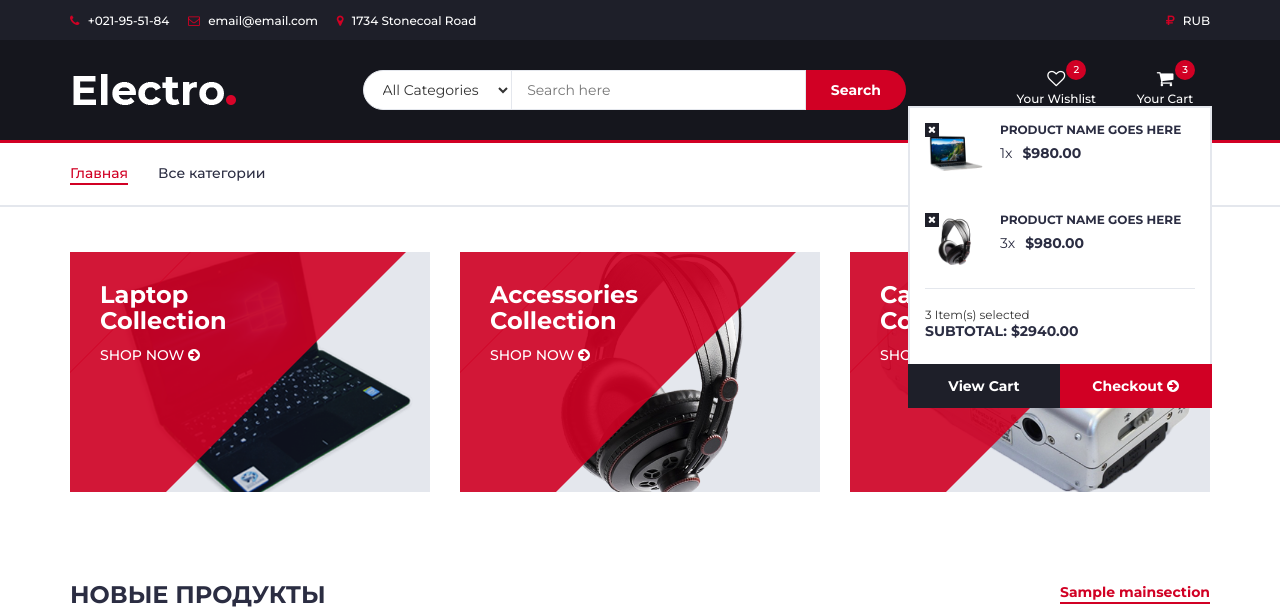
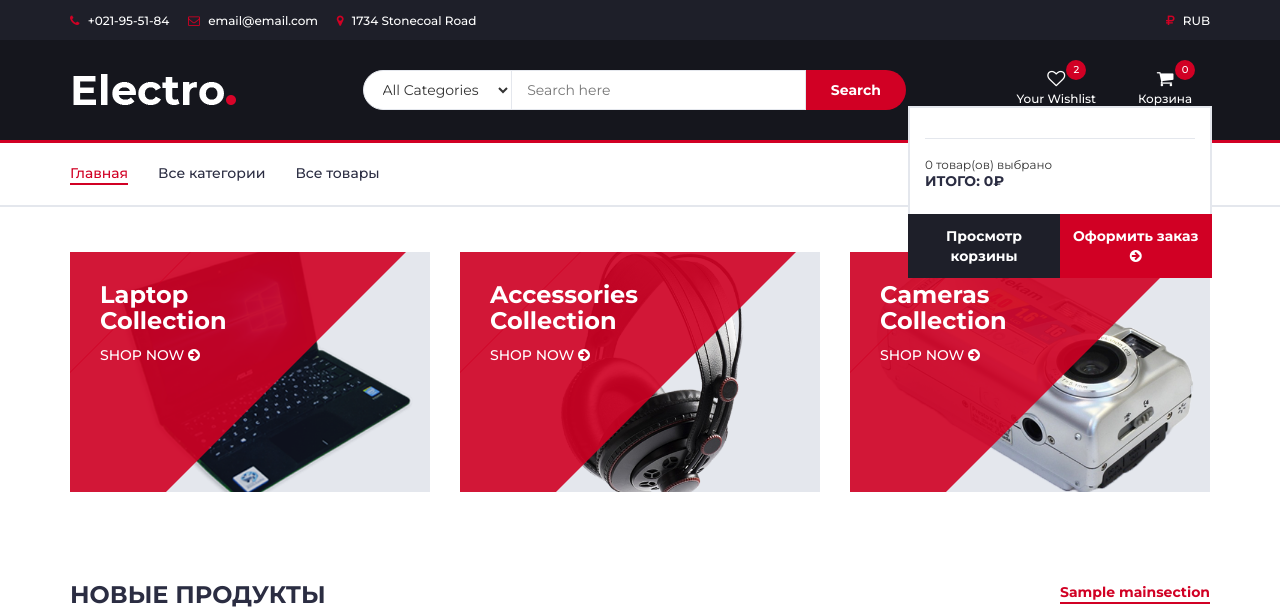
Before and after one commit to st2l/svet_site_ramastered, a Django app: page / in a window 1280 px wide, after a click that opens the changed part. Shown: the top 611 px of the page. Run offline with Django 5.2, Linux system fonts and the light colour scheme; tables that the repository leaves empty hold one stand-in row (values such as "Sample post"); grey boxes marked "Sample" are stand-in pictures; some libraries are stand-ins or nearby versions.

Commit message:
Refactor cart functionality and enhance index view with dynamic cart data

```diff
--- a/config/urls.py
+++ b/config/urls.py
@@ -15,14 +15,14 @@ Including another URLconf
     2. Add a URL to urlpatterns:  path('blog/', include('blog.urls'))
 """
 from django.contrib import admin
-from django.urls import path
+from django.urls import path, include
 from django.conf import settings
 from django.conf.urls.static import static
 from svet_site.views import index
 
 urlpatterns = [
     path('admin/', admin.site.urls),
-    path('', index, name='index'),
+    path('', include('svet_site.urls', namespace='svet_site')),  # Add namespace parameter
 ]
 
 urlpatterns += static(settings.MEDIA_URL, document_root=settings.MEDIA_ROOT)
--- a/svet_site/templates/svet_site/index.html
+++ b/svet_site/templates/svet_site/index.html
@@ -104,40 +104,31 @@
 								<div class="dropdown">
 									<a class="dropdown-toggle" data-toggle="dropdown" aria-expanded="true">
 										<i class="fa fa-shopping-cart"></i>
-										<span>Your Cart</span>
-										<div class="qty">3</div>
+											<span>Корзина</span>
+											<div class="qty">{{ cart_count|default:0 }}</div>
 										</a>
 										<div class="cart-dropdown">
 											<div class="cart-list">
+												{% for item in cart_items %}
 												<div class="product-widget">
 													<div class="product-img">
-													<img src="{% static 'img/product01.png' %}" alt="">
+														<img src="{{ item.image }}" alt="{{ item.name }}">
 													</div>
 													<div class="product-body">
-													<h3 class="product-name"><a href="#">product name goes here</a></h3>
-													<h4 class="product-price"><span class="qty">1x</span>$980.00</h4>
+														<h3 class="product-name"><a href="#">{{ item.name }}</a></h3>
+														<h4 class="product-price"><span class="qty">{{ item.quantity }}x</span>{{ item.price }}₽</h4>
 													</div>
 													<button class="delete"><i class="fa fa-close"></i></button>
 												</div>
-
-											<div class="product-widget">
-												<div class="product-img">
-													<img src="{% static 'img/product02.png' %}" alt="">
-												</div>
-												<div class="product-body">
-													<h3 class="product-name"><a href="#">product name goes here</a></h3>
-													<h4 class="product-price"><span class="qty">3x</span>$980.00</h4>
-												</div>
-												<button class="delete"><i class="fa fa-close"></i></button>
-											</div>
+												{% endfor %}
 											</div>
 											<div class="cart-summary">
-											<small>3 Item(s) selected</small>
-											<h5>SUBTOTAL: $2940.00</h5>
+												<small>{{ cart_count|default:0 }} товар(ов) выбрано</small>
+												<h5>ИТОГО: {{ cart_total|default:0 }}₽</h5>
 											</div>
 											<div class="cart-btns">
-											<a href="#">View Cart</a>
-											<a href="#">Checkout  <i class="fa fa-arrow-circle-right"></i></a>
+												<a href="#">Просмотр корзины</a>
+												<a href="#">Оформить заказ <i class="fa fa-arrow-circle-right"></i></a>
 											</div>
 										</div>
 									</div>
@@ -173,6 +164,7 @@
 					<ul class="main-nav nav navbar-nav">
 						<li class="active"><a href="/">Главная</a></li>
 						<li><a href="/categories">Все категории</a></li>
+						<li><a href="/categories">Все товары</a></li>
 					</ul>
 					<!-- /NAV -->
 				</div>
@@ -299,7 +291,10 @@
 												</div>
 											</div>
 											<div class="add-to-cart">
-												<button class="add-to-cart-btn"><i class="fa fa-shopping-cart"></i> В корзину</button>
+												<form class="add-to-cart-form" method="POST" data-product-id="{{ product.id }}">
+													{% csrf_token %}
+													<button type="submit" class="add-to-cart-btn"><i class="fa fa-shopping-cart"></i> В корзину</button>
+												</form>
 											</div>
 										</div>
 										<!-- /product -->
@@ -430,7 +425,10 @@
 												</div>
 											</div>
 											<div class="add-to-cart">
-												<button class="add-to-cart-btn"><i class="fa fa-shopping-cart"></i> В корзину</button>
+												<form class="add-to-cart-form" method="POST" data-product-id="{{ product.id }}">
+													{% csrf_token %}
+													<button type="submit" class="add-to-cart-btn"><i class="fa fa-shopping-cart"></i> В корзину</button>
+												</form>
 											</div>
 										</div>
 										<!-- /product -->
@@ -670,6 +668,62 @@
 		<script src="{% static 'js/nouislider.min.js' %}"></script>
 		<script src="{% static 'js/jquery.zoom.min.js' %}"></script>
 		<script src="{% static 'js/main.js' %}"></script>
+		<script>
+			$(document).ready(function() {
+				// Handle add to cart form submission
+				$('.add-to-cart-form').on('submit', function(e) {
+					e.preventDefault();
+					const form = $(this);
+					const productId = form.data('product-id');
 
+					$.ajax({
+						url: "{% url 'svet_site:add_to_cart' %}",  // Updated URL
+						method: 'POST',
+						data: {
+							'product_id': productId,
+							'csrfmiddlewaretoken': form.find('input[name=csrfmiddlewaretoken]').val()
+						},
+						success: function(response) {
+							// Update cart quantity in header
+							$('.header-ctn .dropdown .qty').text(response.cart_count);
+
+							// Update cart dropdown
+							updateCartDropdown(response.cart_items);
+
+							// Show success message
+							alert('Товар добавлен в корзину!');
+						},
+						error: function() {
+							alert('Произошла ошибка при добавлении товара');
+						}
+					});
+				});
+
+				function updateCartDropdown(cartItems) {
+					const cartList = $('.cart-dropdown .cart-list');
+					cartList.empty();
+
+					let total = 0;
+					cartItems.forEach(item => {
+						cartList.append(`
+							<div class="product-widget">
+								<div class="product-img">
+									<img src="${item.image}" alt="${item.name}">
+								</div>
+								<div class="product-body">
+									<h3 class="product-name"><a href="#">${item.name}</a></h3>
+									<h4 class="product-price"><span class="qty">${item.quantity}x</span>${item.price}₽</h4>
+								</div>
+								<button class="delete"><i class="fa fa-close"></i></button>
+							</div>
+						`);
+						total += item.price * item.quantity;
+					});
+
+					$('.cart-summary small').text(`${cartItems.length} товар(ов) выбрано`);
+					$('.cart-summary h5').text(`ИТОГО: ${total}₽`);
+				}
+			});
+		</script>
 	</body>
 </html>
--- a/svet_site/urls.py
+++ b/svet_site/urls.py
@@ -1,12 +1,9 @@
-from django.contrib import admin
-from django.urls import path, include
-from django.conf import settings
-from django.conf.urls.static import static
+from django.urls import path
+from . import views
+
+app_name = 'svet_site'  # Add this line to register the namespace
 
 urlpatterns = [
-    path('admin/', admin.site.urls),
-    path('', include('svet_site.urls')),
+    path('', views.index, name='index'),
+    path('add-to-cart/', views.add_to_cart, name='add_to_cart'),
 ]
-
-if settings.DEBUG:
-    urlpatterns += static(settings.MEDIA_URL, document_root=settings.MEDIA_ROOT)
--- a/svet_site/views.py
+++ b/svet_site/views.py
@@ -11,6 +11,8 @@ from random import sample
 from django.core.files.base import ContentFile
 import requests
 from urllib.parse import unquote
+from django.http import JsonResponse
+from django.views.decorators.http import require_POST
 
 def index(request):
     # Get first 2 main sections
@@ -44,6 +46,27 @@ def index(request):
         'section_products': section_products,
         'random_groups': random_groups,
     }
+
+    # Get cart data from session
+    cart = request.session.get('cart', {})
+    cart_count = sum(item['quantity'] for item in cart.values())
+    cart_items = [
+        {
+            'id': pid,
+            'name': item['name'],
+            'quantity': item['quantity'],
+            'price': item['price'],
+            'image': item['image']
+        }
+        for pid, item in cart.items()
+    ]
+    cart_total = sum(item['price'] * item['quantity'] for item in cart.values())
+
+    params.update({
+        'cart_items': cart_items,
+        'cart_count': cart_count,
+        'cart_total': cart_total
+    })
 
     return render(request, 'svet_site/index.html', context=params)
 
@@ -227,3 +250,51 @@ def upload_excel(request):
         form = ExcelUploadForm()
 
     return render(request, 'admin/upload_excel.html', {'form': form})
+
+@require_POST
+def add_to_cart(request):
+    product_id = request.POST.get('product_id')
+    if not product_id:
+        return JsonResponse({'error': 'Lamp ID is required'}, status=400)
+
+    try:
+        product = Lamp.objects.get(id=product_id)
+    except Lamp.DoesNotExist:
+        return JsonResponse({'error': 'Lamp not found'}, status=404)
+
+    # Initialize cart in session if it doesn't exist
+    if 'cart' not in request.session:
+        request.session['cart'] = {}
+
+    cart = request.session['cart']
+
+    # Add or increment product in cart
+    if product_id in cart:
+        cart[product_id]['quantity'] += 1
+    else:
+        cart[product_id] = {
+            'quantity': 1,
+            'name': product.model,
+            'price': float(product.price),
+            'image': product.main_image.url if product.main_image else '',
+        }
+
+    request.session.modified = True
+
+    # Prepare response data
+    cart_items = [
+        {
+            'id': pid,
+            'name': item['name'],
+            'quantity': item['quantity'],
+            'price': item['price'],
+            'image': item['image']
+        }
+        for pid, item in cart.items()
+    ]
+
+    return JsonResponse({
+        'status': 'success',
+        'cart_count': sum(item['quantity'] for item in cart.values()),
+        'cart_items': cart_items
+    })
```
Lines whose indentation alone changed are shown as unchanged.
